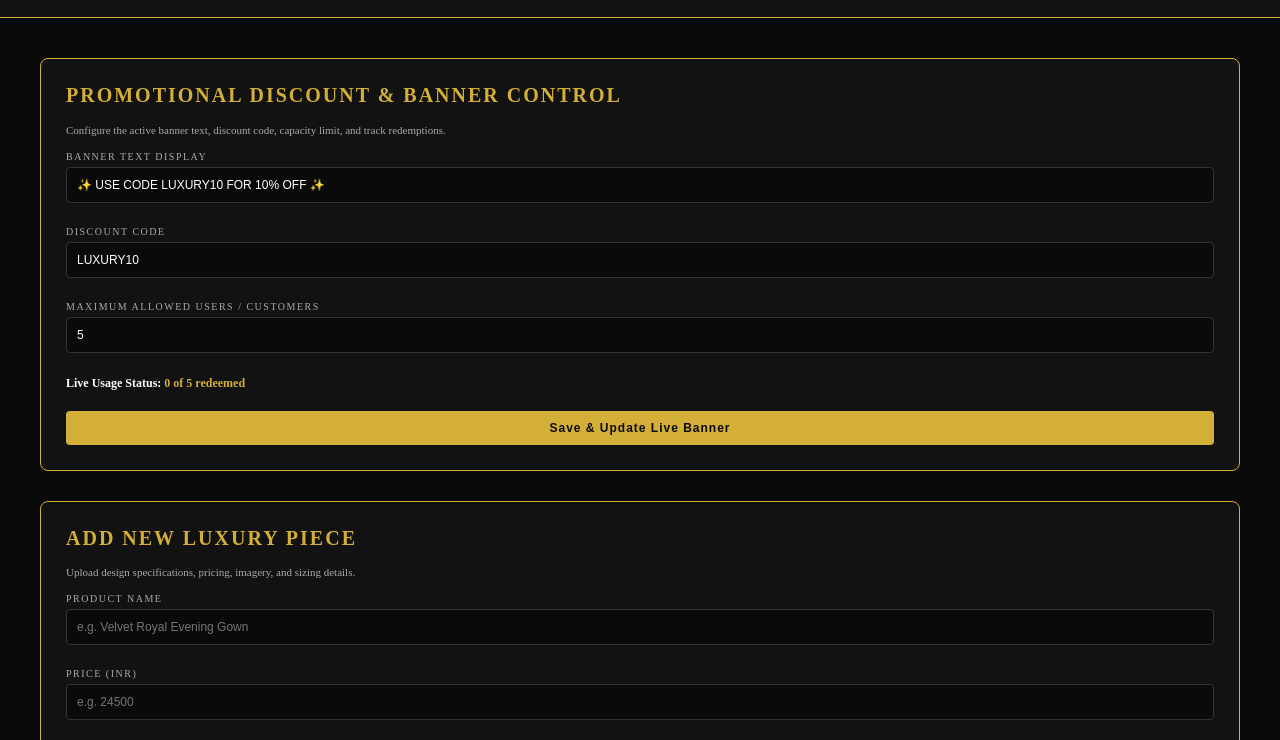
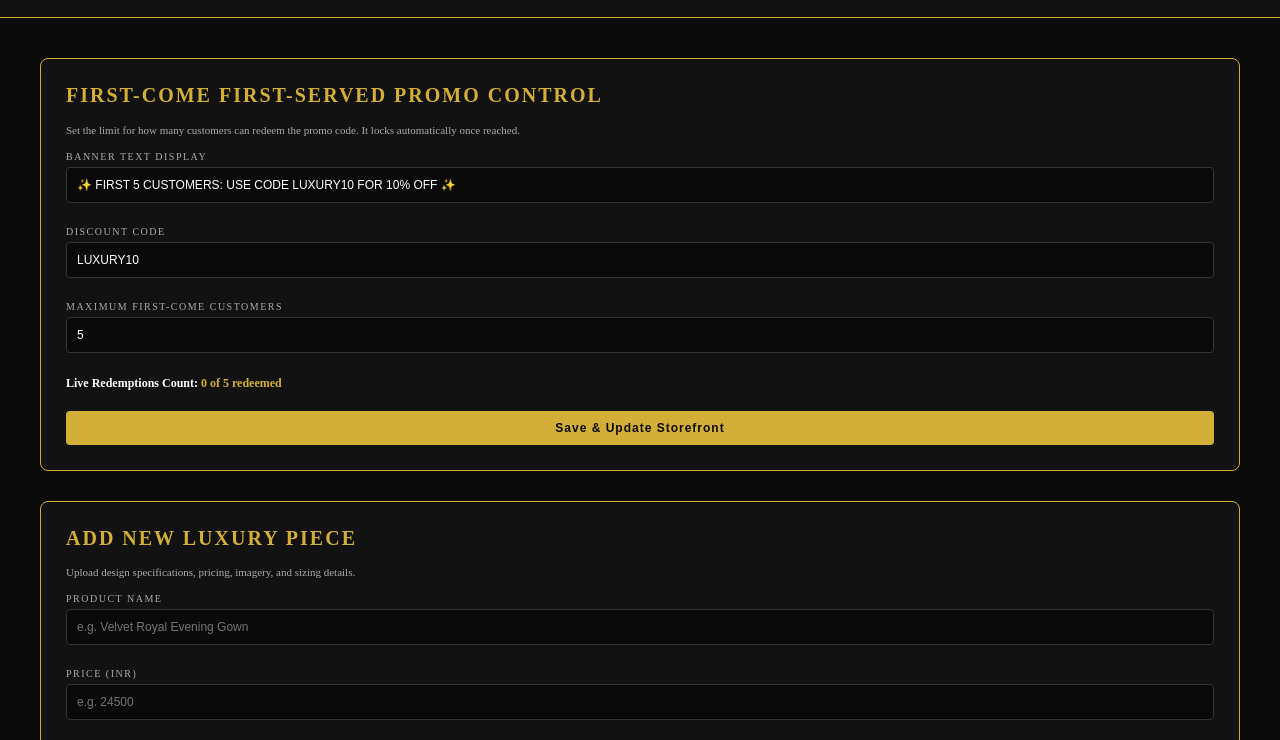
Before and after one commit to Alisha7-create/Alivera-atelier-new, a website: page public/admin/index.html in a window 1280 px wide. Shown: the part 44-784 px from the top of the page. Drawn offline with Linux system fonts and the light colour scheme.

Commit message:
Update promotional section to first-come basis

```diff
--- a/public/admin/index.html
+++ b/public/admin/index.html
@@ -45,25 +45,25 @@
 
     <div class="container">
 
-        <!-- Promotional Discount & Banner Control -->
+        <!-- First-Come First-Served Promo & Banner Control -->
         <div class="admin-section">
-            <h2>PROMOTIONAL DISCOUNT & BANNER CONTROL</h2>
-            <p style="font-size: 11px; color: #aaa; margin-bottom: 15px;">Configure the active banner text, discount code, capacity limit, and track redemptions.</p>
+            <h2>FIRST-COME FIRST-SERVED PROMO CONTROL</h2>
+            <p style="font-size: 11px; color: #aaa; margin-bottom: 15px;">Set the limit for how many customers can redeem the promo code. It locks automatically once reached.</p>
 
             <label>BANNER TEXT DISPLAY</label>
-            <input type="text" id="admin-banner-text" class="custom-input" placeholder="e.g. ✨ LIMITED TIME: USE CODE 'LUXURY10' FOR 10% OFF ✨">
+            <input type="text" id="admin-banner-text" class="custom-input" placeholder="e.g. ✨ FIRST 5 CUSTOMERS: USE 'LUXURY10' FOR 10% OFF ✨">
 
             <label>DISCOUNT CODE</label>
             <input type="text" id="admin-promo-code" class="custom-input" placeholder="e.g. LUXURY10">
 
-            <label>MAXIMUM ALLOWED USERS / CUSTOMERS</label>
+            <label>MAXIMUM FIRST-COME CUSTOMERS</label>
             <input type="number" id="admin-max-uses" class="custom-input" min="1" value="5">
 
             <div style="margin: 15px 0; font-size: 12px; color: #fff;">
-                <strong>Live Usage Status:</strong> <span id="admin-usage-count" style="color: #d4af37; font-weight: bold;">0 / 5 redeemed</span>
+                <strong>Live Redemptions Count:</strong> <span id="admin-usage-count" style="color: #d4af37; font-weight: bold;">0 / 5 redeemed</span>
             </div>
 
-            <button class="btn" style="width: 100%; margin-top: 5px;" onclick="savePromoSettings()">Save & Update Live Banner</button>
+            <button class="btn" style="width: 100%; margin-top: 5px;" onclick="savePromoSettings()">Save & Update Storefront</button>
         </div>
 
         <!-- Add New Product Section -->
@@ -126,7 +126,7 @@
         }
 
         function loadAdminPromoSettings() {
-            const settings = JSON.parse(localStorage.getItem('atelier_promo_settings') || '{"bannerText": "✨ USE CODE LUXURY10 FOR 10% OFF ✨", "code": "LUXURY10", "maxUses": 5, "currentUses": 0}');
+            const settings = JSON.parse(localStorage.getItem('atelier_promo_settings') || '{"bannerText": "✨ FIRST 5 CUSTOMERS: USE CODE LUXURY10 FOR 10% OFF ✨", "code": "LUXURY10", "maxUses": 5, "currentUses": 0}');
             document.getElementById('admin-banner-text').value = settings.bannerText || "";
             document.getElementById('admin-promo-code').value = settings.code || "";
             document.getElementById('admin-max-uses').value = settings.maxUses || 5;
@@ -144,7 +144,7 @@
             const updated = { bannerText, code, maxUses, currentUses };
             localStorage.setItem('atelier_promo_settings', JSON.stringify(updated));
 
-            alert("Promotion settings successfully updated on storefront!");
+            alert("First-come promo settings successfully updated!");
             loadAdminPromoSettings();
         }
 
```
